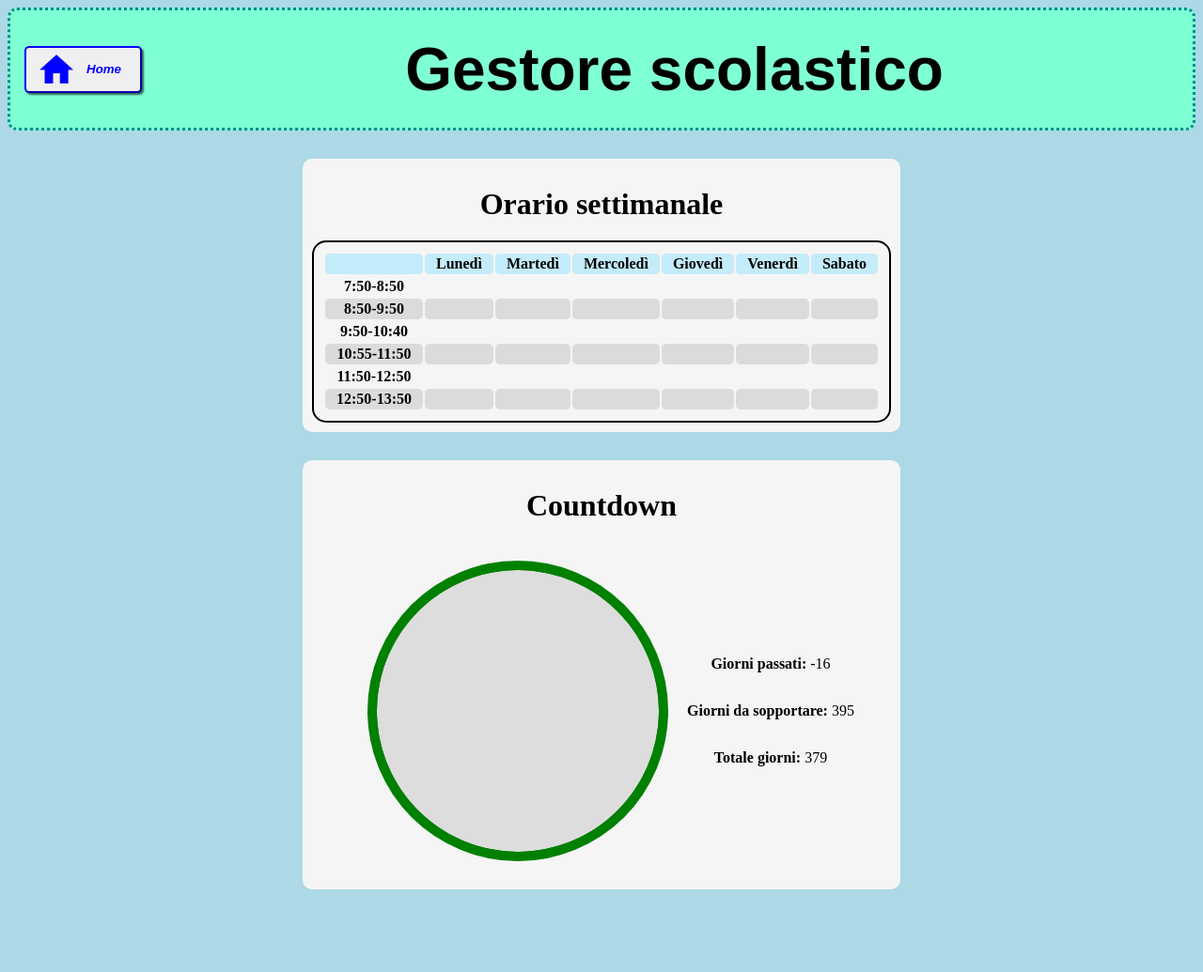
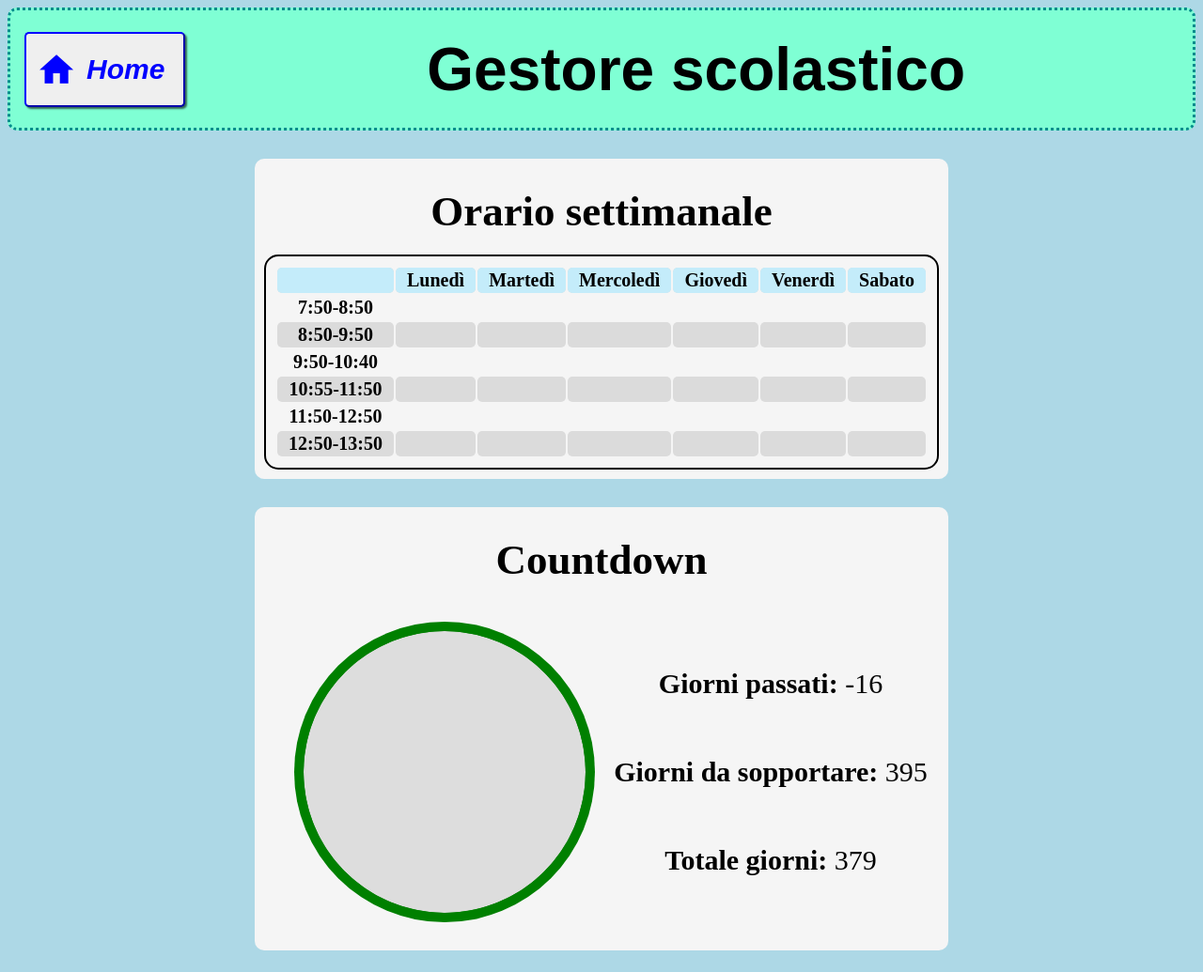
Before and after one commit to TostapaneScassato/tostasito, a PHP site: page /schoolManager.html in a window 1280 px wide. Shown: the whole page at 94% size. Before the commit the page ends 947 px from the top, so only its background shows below. Run offline with PHP 8.4, Linux system fonts and the light colour scheme; lists and menus that the app fills with data are empty.

Commit message:
fixed font size

```diff
--- a/styles/style.css
+++ b/styles/style.css
@@ -17,7 +17,7 @@ button {
 
 h1.inner{
     margin: 20px;
-    font-size: 40;
+    font-size: 45px;
 }
 h1.title{
     font-family:Arial, Helvetica, sans-serif;
@@ -28,7 +28,7 @@ table{
     text-align: center;
     border: 2px black solid;
     border-radius: 15px;
-    font-size: 18;
+    font-size: 20px;
 }
 
 th, td, tr {
@@ -64,13 +64,13 @@ tr:nth-child(odd){
     color: blue;
     font-weight: bolder;
     font-style: italic;
-    font-size: 35;
+    font-size: 30px;
     margin: 15px;
     padding-left: 10px;
     padding-right: 10px;
     border-radius: 5px;
     border-color: blue;
-    height: 80;
+    height: 80px;
     transition: background-color, color 100ms;
     box-shadow: 2px 2px 2px 0px rgba(0,0,0,0.60);
 }
@@ -100,7 +100,7 @@ tr:nth-child(odd){
     justify-content: space-between;
     color: blue;
     font-weight: bold;
-    font-size: 25;
+    font-size: 30px;
     margin: 18px;
     padding: 25px;
     border-radius: 10px;
@@ -134,7 +134,7 @@ tr:nth-child(odd){
     display: flex;
     align-items: center;
     justify-content: space-between;
-    font-size: 22;
+    font-size: 30px;
 }
 
 .countdown{
```
